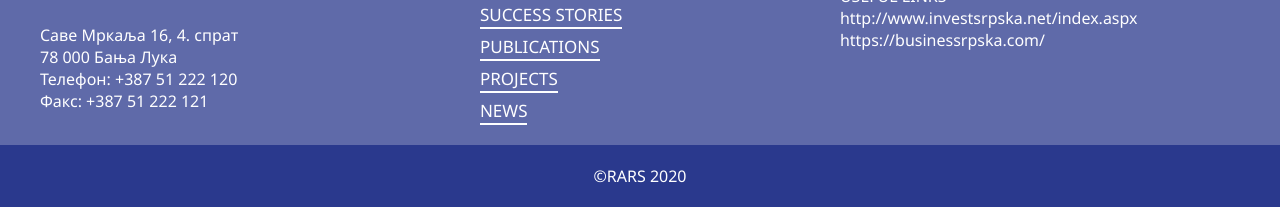
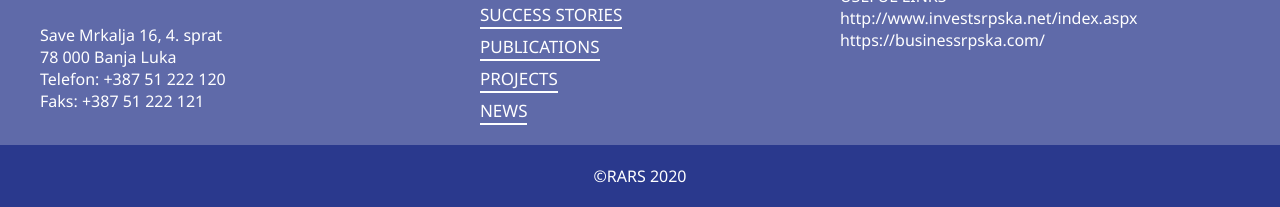
Before and after one commit to senkasija/rars, a plain HTML site: page index_en.html in a window 1280 px wide. Shown: the part 593-800 px from the top of the page. Drawn offline with Linux system fonts and the light colour scheme.

Commit message:
Update index_en.html

```diff
--- a/index_en.html
+++ b/index_en.html
@@ -62,10 +62,10 @@ Lorem Ipsum is simply dummy text of the printing and typesetting industry. Lorem
                 <div class="footer__address">
                     <a href="http://www.rars-msp.org/"><img class="footer_logo" src="img/logo_footer_cir-1.png"> </a>
                     <p>
-                        Саве Мркаља 16, 4. спрат<br>
-                        78 000 Бања Лука<br>
-                        Телефон: +387 51 222 120<br>
-                        Факс: +387 51 222 121
+                        Save Mrkalja 16, 4. sprat<br>
+                        78 000 Banja Luka<br>
+                        Telefon: +387 51 222 120<br>
+                        Faks: +387 51 222 121
                     </p>
 
                 </div>
```
